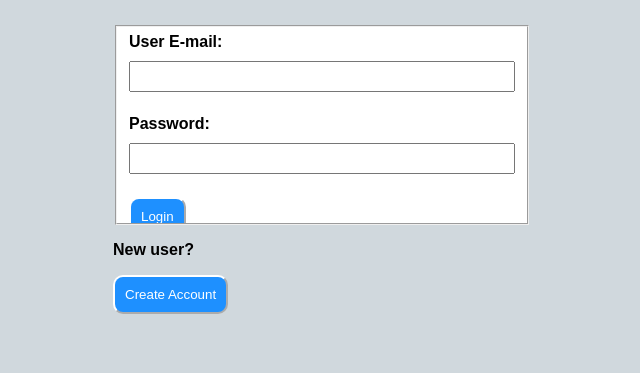
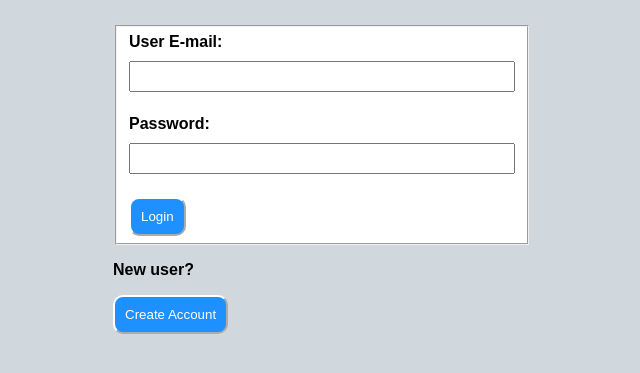
Before and after one commit to WildRyc/automatic-octo-engine, a PHP site: page / in a window 1280 px wide. Shown: the part 361-734 px from the top of the page, without its empty margins (277-917 px from the left). Run offline with PHP 8.4, Linux system fonts and the light colour scheme.

Commit message:
fixing block for page, created new id for fieldset

```diff
--- a/index.php
+++ b/index.php
@@ -24,7 +24,7 @@ Due Date: December 4th 2022
     </header>
     <main>
         <form enctype=”multipart/form-data” action="./private/functions/userlogin.php" method="post">
-            <fieldset>
+            <fieldset id="indexfield">
                 <label for="username">User E-mail:</label>
             <input type="email" name="username" id="username">
             <br>
--- a/public/stylesheet/style.css
+++ b/public/stylesheet/style.css
@@ -25,15 +25,13 @@ textarea {
     font-size: medium;
 }
 
-fieldset {
+#indexfield {
     background-color: white;
     display: block;
     width: 50%;
     margin-top: 10px;
     margin-bottom: 10px;
-    block-size: 180px;
-    resize: both;
-    overflow: auto;
+    block-size: 200px;
 }
 
 #regfield {
```
